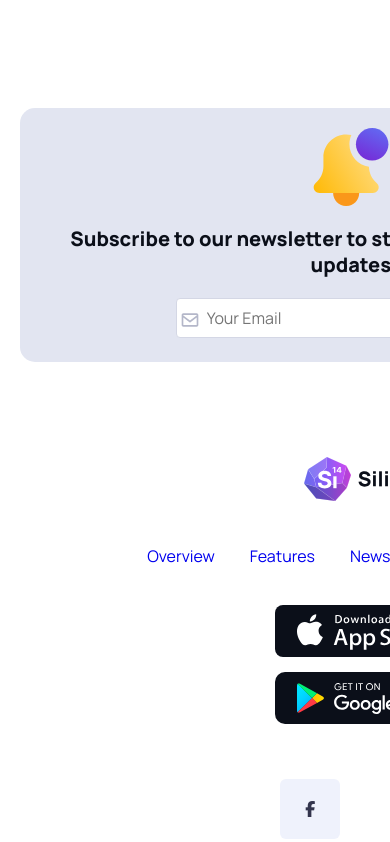
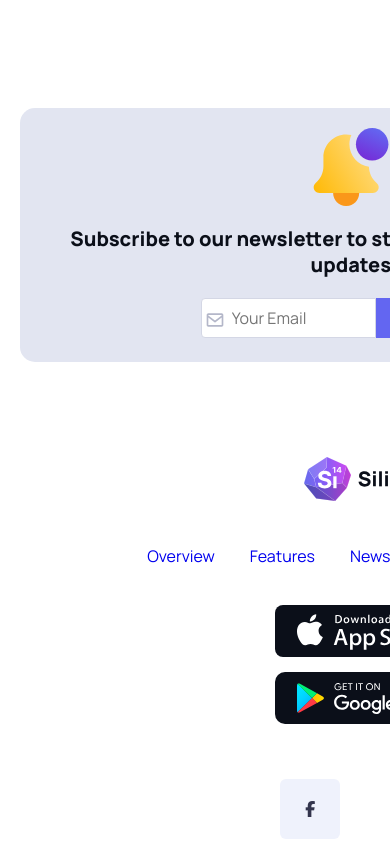
Before and after one commit to KimmoKAhola/Silicon-Kimmo-Ahola, a React (Vite) app: page / in a window 390 px wide. Shown: the part 8824-9666 px from the top of the page. Built offline with nearby package versions, Linux system fonts and the light colour scheme.

Commit message:
testing a new mobile menu

```diff
--- a/src/css/main.css
+++ b/src/css/main.css
@@ -551,6 +551,18 @@ input:focus {
   background-color: #2d1825;
 }
 
+@media (max-width: 500px) {
+  .subscriber-form {
+    width: 300px;
+  }
+}
+
+@media (max-width: 500px) {
+  .sub-right .subscriber-form .subscriber-form-input input {
+    width: 90%;
+  }
+}
+
 .contact-icon {
   background-color: #fcfcfc;
   padding: 16px;
@@ -669,7 +681,6 @@ input:focus {
   #mobile-menu {
     display: grid;
     grid-template-columns: repeat(2, 1fr);
-    place-items: center;
     padding-top: 20px;
     gap: 20px;
   }
@@ -1340,7 +1351,7 @@ input:focus {
 @media (max-width: 500px) {
   .subscriber {
     max-width: 90%;
-    padding: 20px 10px;
+    padding: 15px 10px;
     gap: 20px;
   }
 }
--- a/src/css/scss/components/_forms.scss
+++ b/src/css/scss/components/_forms.scss
@@ -95,3 +95,21 @@ input {
     background-color: #2d1825;
   }
 }
+
+.subscriber-form {
+  @include sm {
+    width: 300px;
+  }
+}
+
+.sub-right {
+  .subscriber-form {
+    .subscriber-form-input {
+      input {
+        @include sm {
+          width: 90%;
+        }
+      }
+    }
+  }
+}
--- a/src/css/scss/sections/global/components/_navbar.scss
+++ b/src/css/scss/sections/global/components/_navbar.scss
@@ -114,7 +114,7 @@
     }
     display: grid;
     grid-template-columns: repeat(2, 1fr);
-    place-items: center;
+    //place-items: center;
     padding-top: 20px;
     gap: 20px;
 
--- a/src/css/scss/sections/home/components/_subscribe.scss
+++ b/src/css/scss/sections/home/components/_subscribe.scss
@@ -6,7 +6,7 @@
   padding: 72px 110px;
   @include sm {
     max-width: 90%;
-    padding: 20px 10px;
+    padding: 15px 10px;
     gap: 20px;
   }
   @include md {
```
Also changed, not shown: src/css/scss/sections/news/components/_subscribe.scss (+10 -7 lines), 1 other file (tests, documents, lock files or other folders).
